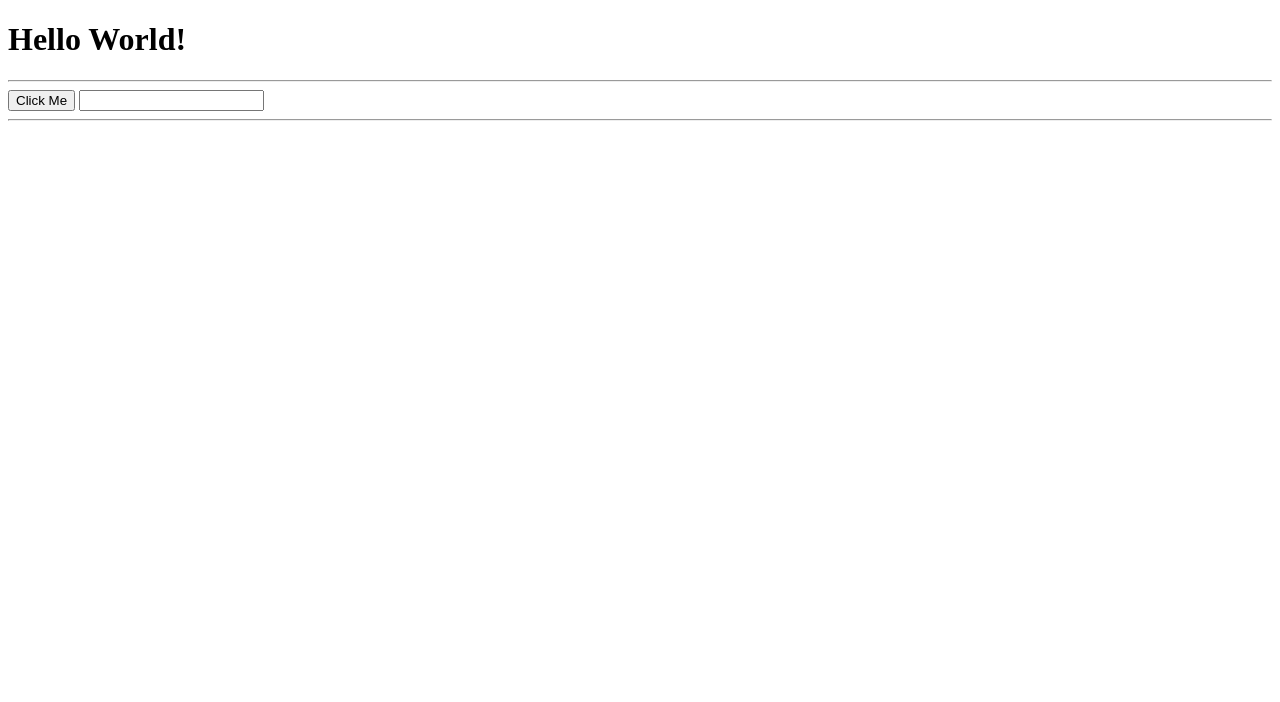
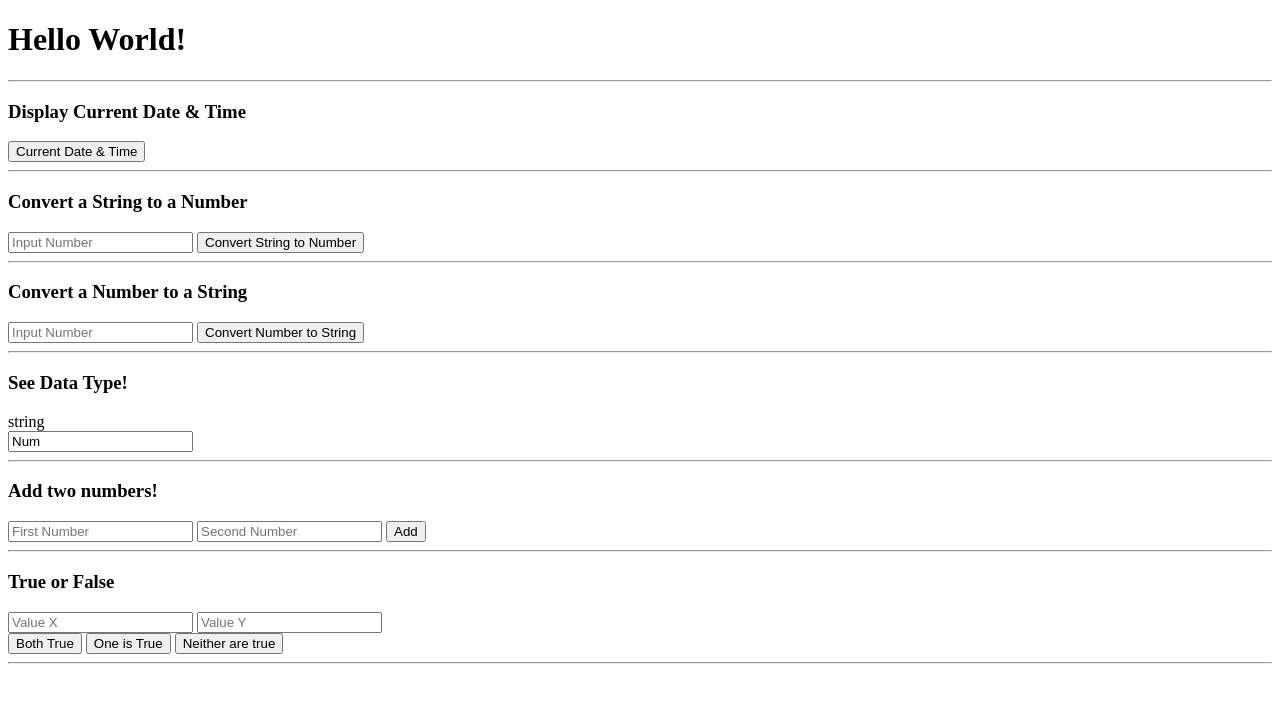
Before and after one commit to mblester/currentdatetime, a website: page index.html in a window 1280 px wide. Drawn offline with Linux system fonts and the light colour scheme.

Commit message:
final commit

```diff
--- a/index.html
+++ b/index.html
@@ -8,10 +8,41 @@
   <body>
     <h1>Hello World!</h1>
     <hr/>
+    <h3>Display Current Date & Time</h3>
     <div id="display-element"></div>
-    <button onclick="displayDate()">Click Me</button>
-    <input type="number" name="" id="num2str">
+    <button onclick="displayDate()">Current Date & Time</button>
     <hr/>
+    <h3>Convert a String to a Number</h3>
+    <div id="str-to-num"></div>
+    <input type="text" id="stringInput" value="" placeholder="Input Number"></input>
+    <button onclick="str2num()">Convert String to Number</button>
+    <hr/>
+    <h3>Convert a Number to a String</h3>
+    <div id="num-to-str"></div>
+    <input type="number" id="numInput" value="" placeholder="Input Number"></input>
+    <button onclick="num2String()">Convert Number to String</button>
+    <div id="results2"></div>
+    <hr/>
+    <h3>See Data Type!</h3>
+    <div id="type-of-input"></div>
+    <input id="input-data" type="textarea" value="Num" placeholder="Input Data" onkeyup="checkDataType(this.value)"></input>
+    <hr/>
+    <h3>Add two numbers!</h3>
+    <div id="add-numbers"></div>
+    <input type="number" id="value1" name="value1" placeholder="First Number" value=""></input>
+    <input type="number" id="value2" name="value2" placeholder="Second Number" value=""></input>
+    <input type="button" name="Submit" value="Add" onclick="add()"></input>
+    <hr/>
+    <h3>True or False</h3>
+    <div id="true-false"></div>
+    <input type="text" id="valueX" name="value1" placeholder="Value X" value=""/>
+    <input type="text" id="valueY" name="value2" placeholder="Value Y" value=""/>
+    <br>
+    <input type="button" name="submit" value="Both True" onclick="ifBothTrue()"/>
+    <button onclick="ifOneTrue()">One is True</button>
+    <button onclick="neitherTrue()">Neither are true</button>
+
+    <hr/>
+    <script src="main.js"></script>
   </body>
 </html>
-<script src="main.js"></script>
--- a/main.js
+++ b/main.js
@@ -15,19 +15,20 @@ const displayDate = () => {
 
 
 // Write a JavaScript program to convert a number to a string.
-const convertNumbertoString = (str) => {
-  const result = Number(str)
- return result
+const num2String = (numInput) => {
+  numInput = document.getElementById("numInput").value
+  document.getElementById("results2").innerHTML = `${numInput} is a ${typeof(numInput)}`;
 }
-console.log(convertNumbertoString("5"))
-
 
 // Write a JavaScript program to convert a string to the number.
-const convertStringtoNum = (num) => {
-  const result = String(num)
-  return result
+let stringInput = ""
+
+const str2num = (numA) => {
+  numA = document.getElementById("stringInput").value
+  x.parseInt(numA)
+  document.getElementById("results").innerHTML = `${x} is a ${typeof(x)}`;
+  console.log(typeof(x))
 }
-console.log(convertStringtoNum(10))
 
 
 // Write a JavaScript program that takes in different datatypes and prints out whether they are a:
@@ -38,8 +39,9 @@ console.log(convertStringtoNum(10))
   // * NaN
   // * String
 
-  function checkDataType(element) {
-    return typeof element
+const checkDataType = (inputData) => {
+    inputData = document.getElementById("input-data").value
+    document.getElementById("type-of-input").innerHTML = typeof inputData;
   }
 
   console.log(checkDataType(true))
@@ -48,23 +50,48 @@ console.log(convertStringtoNum(10))
 
 
 // Write a JavaScript program that adds 2 numbers together.
-let results = add();
-console.log("R", results);
+const add = (a, b) => {
+  a = document.getElementById("value1").value
+  b = document.getElementById("value2").value
+  let sum = parseInt(a) + parseInt(b) ;
+  document.getElementById("add-numbers").innerHTML = sum ;
+}
 
-function add() {
-  return 3 + 4;
+// Write a JavaScript program that runs only when 2 things are true.
+
+const ifBothTrue = () => {
+  let x = parseInt(document.getElementById("valueX").value);
+  let y = parseInt(document.getElementById("valueY").value);
+  if (x === y) {
+    document.getElementById("true-false").innerHTML = "True";
+  } else {
+    document.getElementById("true-false").innerHTML = "False";
+  }
+}
+
+// Write a JavaScript program that runs when 1 of 2 things are true.
+
+const ifOneTrue = () => {
+  let x = parseInt(document.getElementById("valueX").value);
+  let y = parseInt(document.getElementById("valueY").value);
+  if (x || y > 0) {
+    document.getElementById("true-false").innerHTML = "True";
+  } else {
+    document.getElementById("true-false").innerHTML = "False";
+  }
 }
 
 
-// Write a JavaScript program that runs only when 2 things are true.
-
-
-
-// Write a JavaScript program that runs when 1 of 2 things are true.
-
-
-
 // Write a JavaScript program that runs when both things are not true.
+const neitherTrue = () => {
+  let x = parseInt(document.getElementById("valueX").value);
+  let y = parseInt(document.getElementById("valueY").value);
+  if (x <= 0 && y <= 0) {
+    document.getElementById("true-false").innerHTML = "True";
+  } else {
+    document.getElementById("true-false").innerHTML = "False";
+  }
+}
 
 // ***************************
 //         PART TWO
@@ -78,11 +105,11 @@ function add() {
 // 6. go to `index.html`
 // 7. create inputs, buttons and event listeners that render the code blocks you built above to the DOM.
 
-const numInput = document.getElementById("num2str")
-const result convertNumbertoString(num2str.value)
-
-num2str.value
-console.log(results)
+// const numInput = document.getElementById("num2str")
+// const results = num2String(num2str.value)
+// //const displayElement = document.getElementById("display-num2str").innerText = results
+// num2str.value
+//console.log(results)
 // Additional Resources
 // Video1: https://player.vimeo.com/video/377147232
 // Video2: https://www.youtube.com/embed/bkvH28PXLWc
```
